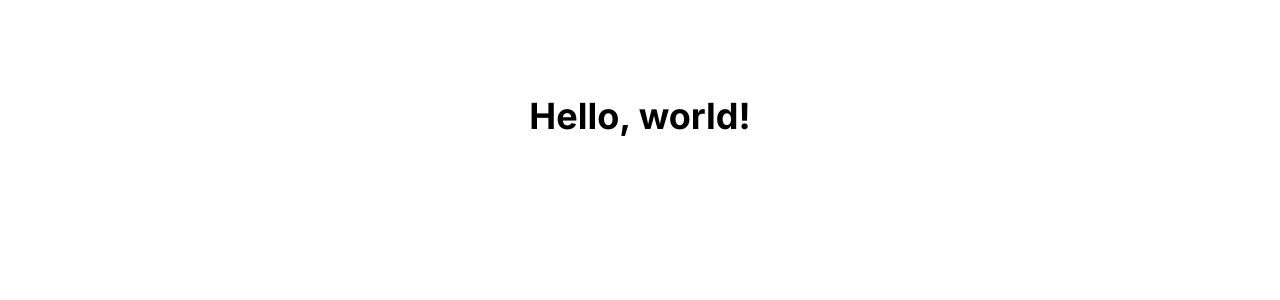
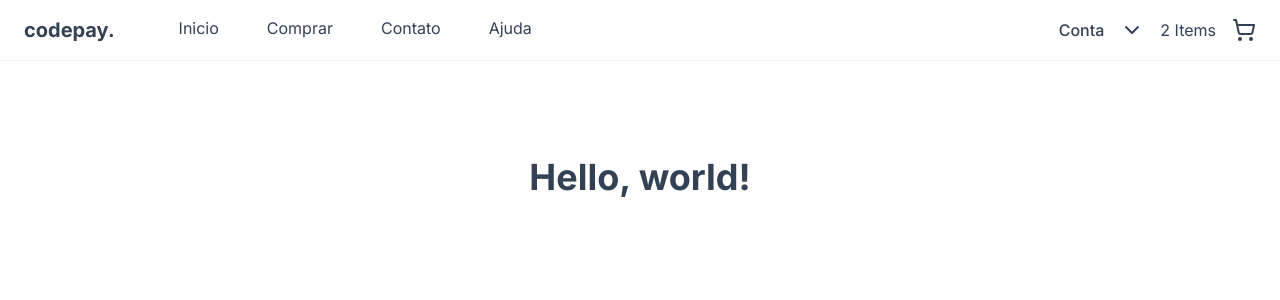
Before and after one commit to Kaduh15/codepay, a Next.js app: page / in a window 1280 px wide. Shown: the top 300 px of the page. Built offline with nearby package versions, Linux system fonts and the light colour scheme.

Commit message:
feat: Cria Header

```diff
--- a/package.json
+++ b/package.json
@@ -9,6 +9,7 @@
     "lint": "next lint --fix"
   },
   "dependencies": {
+    "lucide-react": "^0.338.0",
     "next": "14.1.0",
     "react": "^18",
     "react-dom": "^18",
--- a/src/app/layout.tsx
+++ b/src/app/layout.tsx
@@ -18,7 +18,14 @@ export default function RootLayout({
 }>) {
   return (
     <html lang="pt-BR">
-      <body className={twMerge(inter.variable, 'font-sans')}>{children}</body>
+      <body
+        className={twMerge(
+          inter.variable,
+          'mx-auto min-h-screen font-sans text-slate-700',
+        )}
+      >
+        {children}
+      </body>
     </html>
   )
 }
--- a/src/app/page.tsx
+++ b/src/app/page.tsx
@@ -1,7 +1,12 @@
+import Header from '@/components/header'
+
 export default function Home() {
   return (
-    <main className="flex min-h-screen flex-col items-center justify-between p-24">
-      <h1 className="text-4xl font-bold">Hello, world!</h1>
-    </main>
+    <>
+      <Header />
+      <main className="flex min-h-screen flex-col items-center justify-between p-24">
+        <h1 className="text-4xl font-bold">Hello, world!</h1>
+      </main>
+    </>
   )
 }
--- /dev/null
+++ b/src/components/header/index.tsx
@@ -0,0 +1,28 @@
+import { ChevronDown, ShoppingCart } from 'lucide-react'
+
+export default function Header() {
+  return (
+    <header className="flex w-full items-center justify-center border-b border-slate-100 ">
+      <div className="flex h-full w-full max-w-7xl items-center justify-between px-6 py-4">
+        <nav className="flex gap-16">
+          <div className="text-xl font-bold ">codepay.</div>
+          <ul className="flex gap-12">
+            <li>Inicio</li>
+            <li>Comprar</li>
+            <li>Contato</li>
+            <li>Ajuda</li>
+          </ul>
+        </nav>
+
+        <section className="items flex justify-center gap-4">
+          <div className="items flex justify-center gap-4 font-medium">
+            Conta <ChevronDown />
+          </div>
+          <div className="items flex justify-center gap-4">
+            2 Items <ShoppingCart />
+          </div>
+        </section>
+      </div>
+    </header>
+  )
+}
```
Also changed, not shown: 1 other file (tests, documents, lock files or other folders).
